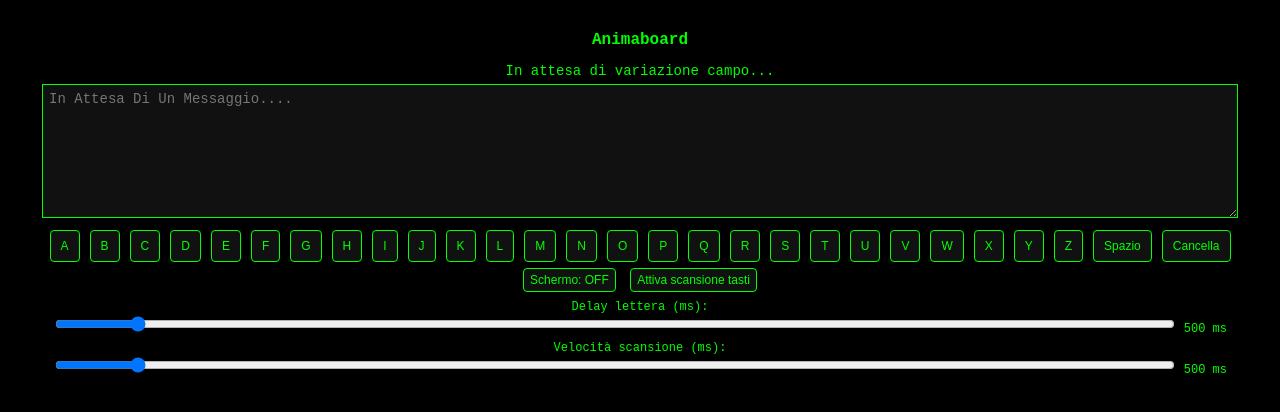
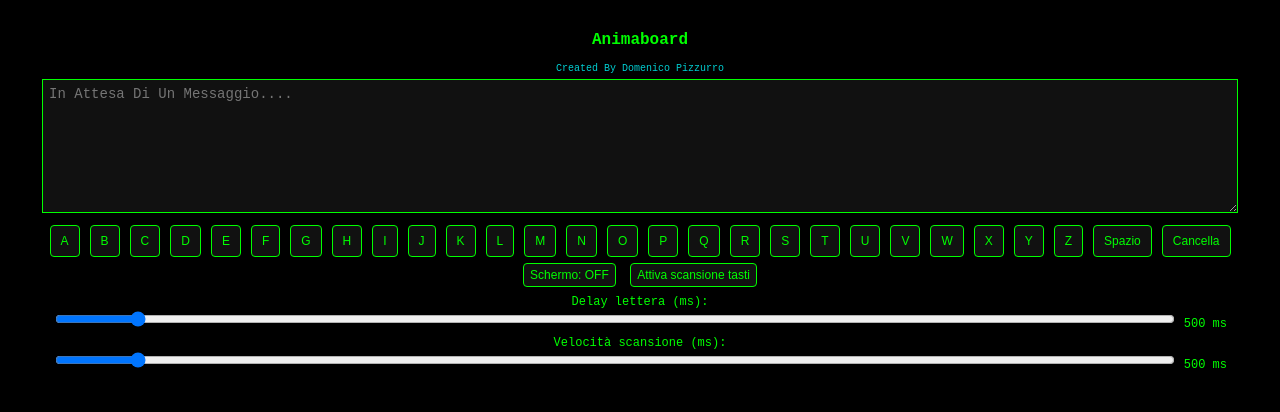
Before and after one commit to MetavisiumResearcher/Animaboard, a plain HTML site: page index.html in a window 1280 px wide. Drawn offline with Linux system fonts and the light colour scheme.

Commit message:
Update index.html

```diff
--- a/index.html
+++ b/index.html
@@ -69,7 +69,7 @@
 <body>
 
   <h2 style="font-size:16px;">Animaboard</h2>
-  <div id="status">In attesa di variazione campo...</div>
+  <p style="font-size:10px; color:#00CED1; margin: 5px 0;">Created By Domenico Pizzurro</p>
   <textarea id="box" placeholder="In Attesa Di Un Messaggio...."></textarea>
   <div class="keys" id="keys"></div>
 
```
